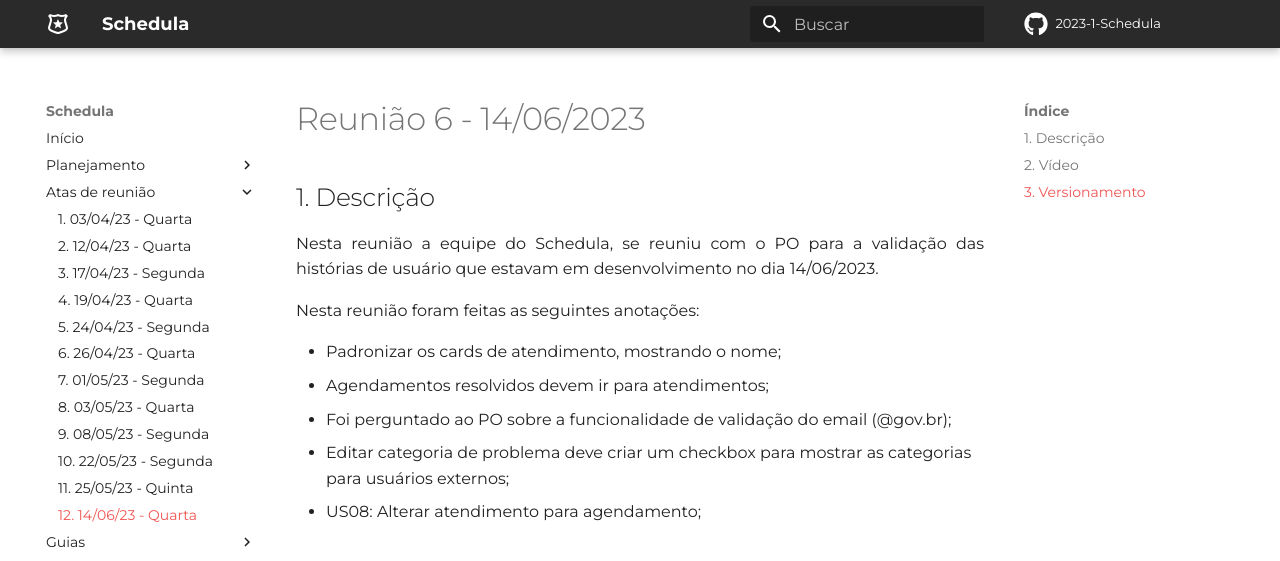
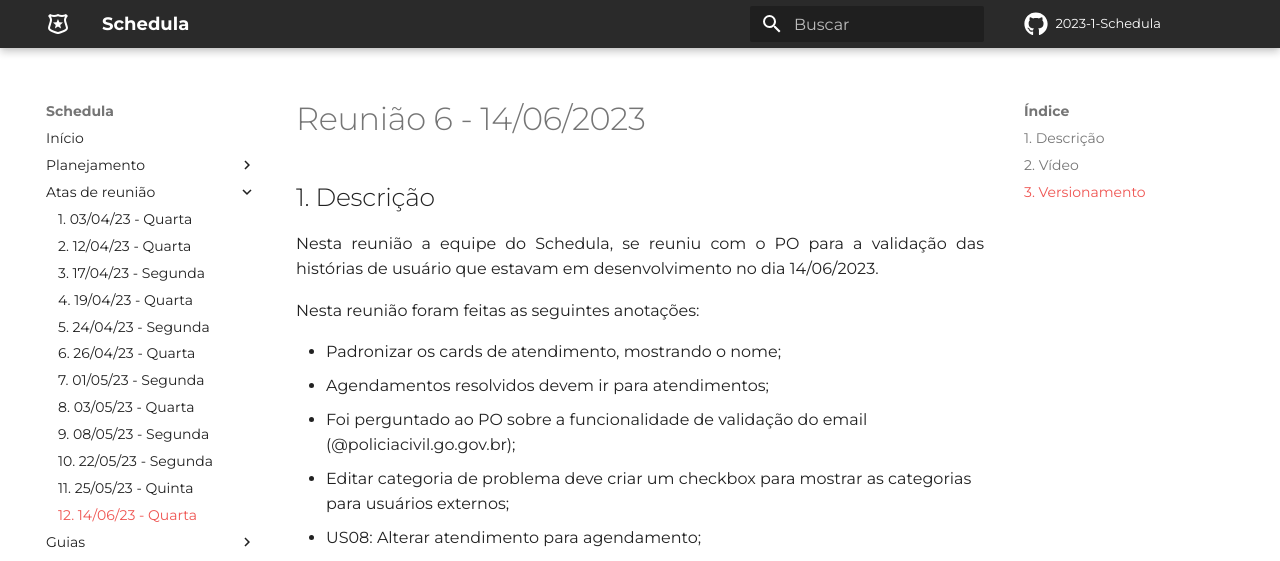
Before and after one commit to DITGO/2023-1-Schedula-Doc, an MkDocs documentation site: the page built from docs/atas/14_06_23.md, in a window 1280 px wide and 1200 px high. Shown: the top 561 px of the window. Built offline with MkDocs 1.6.1 and Material for MkDocs 9.7.7, drawn with Linux system fonts in a browser that asks for light colours; some web fonts are replaced; comment, search, counter and statistics services are not loaded; some of the changed text lies outside the part shown.

Commit message:
Adding reviewer changes

```diff
--- a/docs/atas/14_06_23.md
+++ b/docs/atas/14_06_23.md
@@ -8,7 +8,7 @@ Nesta reunião foram feitas as seguintes anotações:
 
 - Padronizar os cards de atendimento, mostrando o nome;
 - Agendamentos resolvidos devem ir para atendimentos;
-- Foi perguntado ao PO sobre a funcionalidade de validação do email (@gov.br);
+- Foi perguntado ao PO sobre a funcionalidade de validação do email (@policiacivil.go.gov.br);
 - Editar categoria de problema deve criar um checkbox para mostrar as categorias para usuários externos;
 - US08: Alterar atendimento para agendamento;
 
```
Also changed, not shown: other parts of docs/atas/14_06_23.md (+1 -0 lines).
